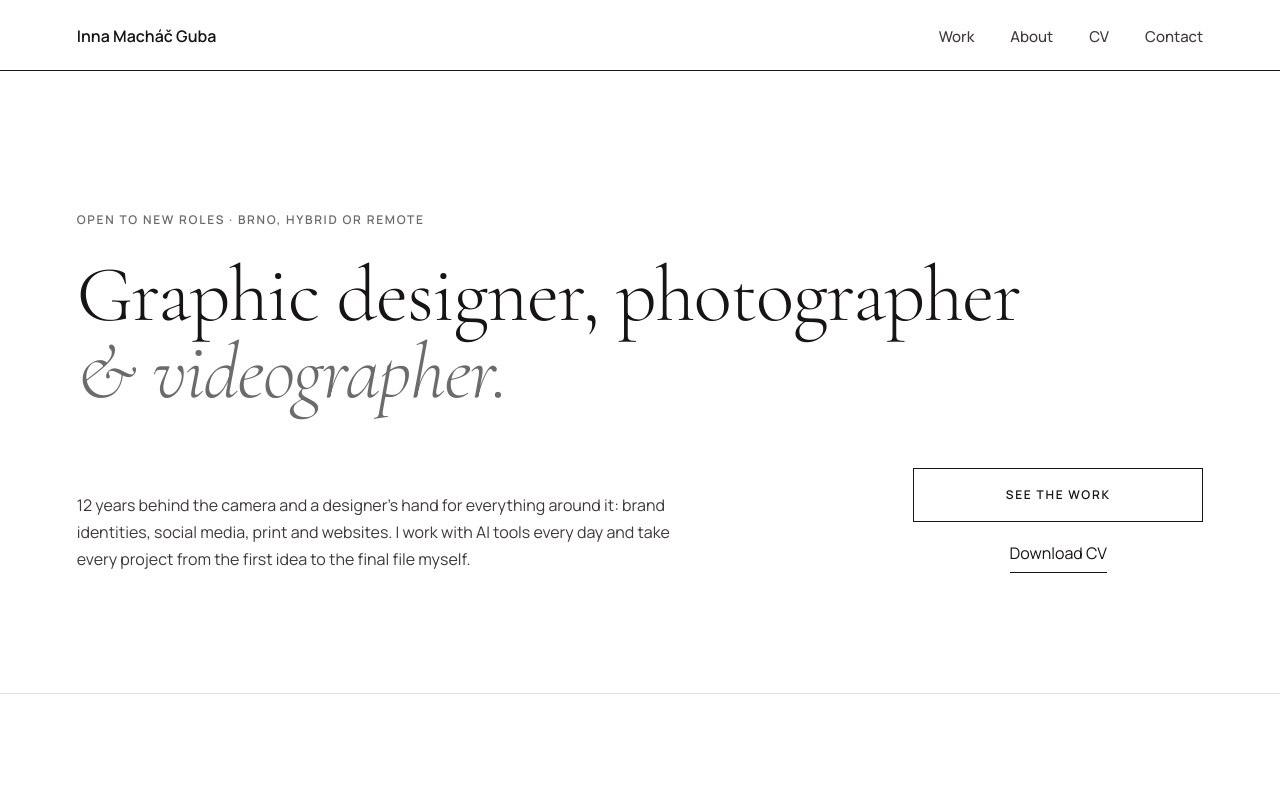
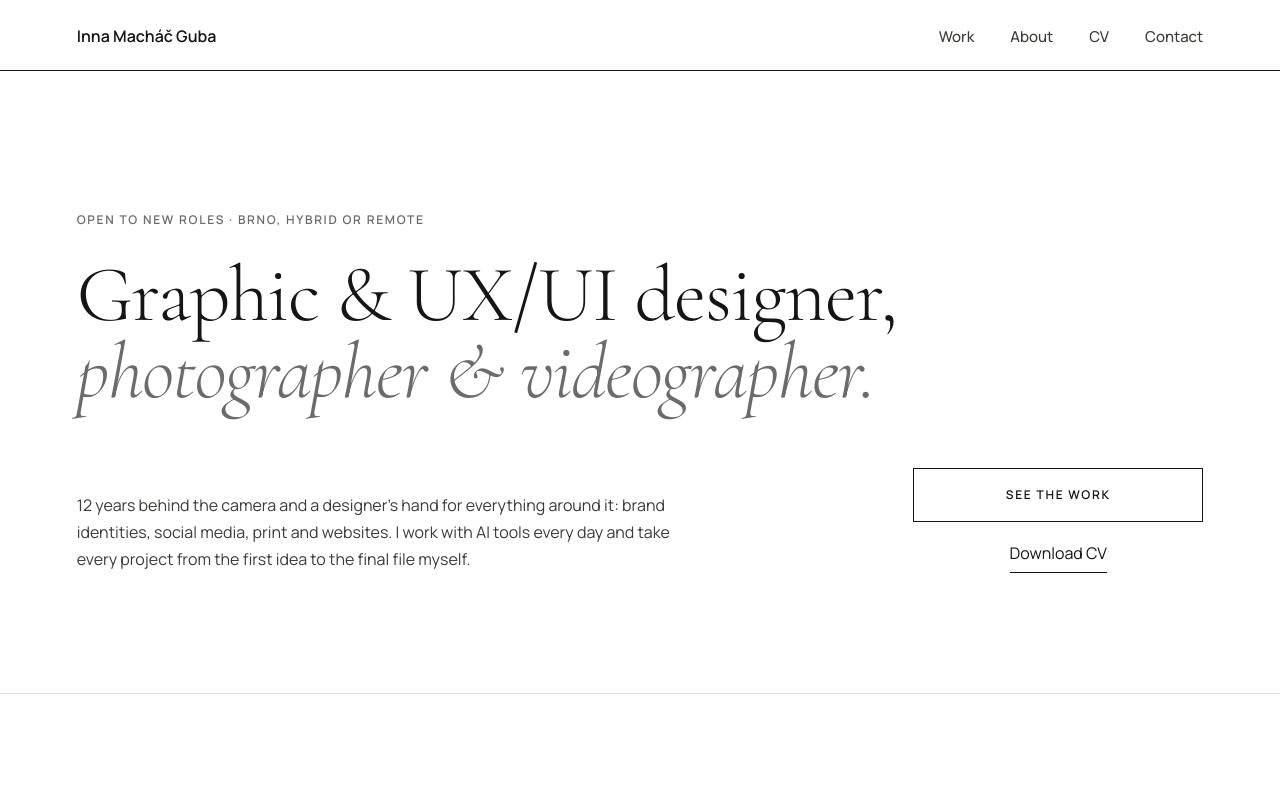
Before and after one commit to imgcode-art/innaguba-portfolio, a plain HTML site: page index.html in a window 1280 px wide. Shown: the top 787 px of the page. Drawn offline with Linux system fonts and the light colour scheme.

Commit message:
Add UX/UI to the hero, page title and CV (title + profile line)
Co-Authored-By: Claude Opus 5.5 <noreply@anthropic.com>

```diff
--- a/index.html
+++ b/index.html
@@ -3,13 +3,13 @@
 <head>
 <meta charset="utf-8">
 <meta name="viewport" content="width=device-width, initial-scale=1, viewport-fit=cover">
-<title>Inna Macháč Guba — Graphic designer, photographer &amp; videographer</title>
+<title>Inna Macháč Guba — Graphic &amp; UX/UI designer, photographer &amp; videographer</title>
 <meta name="description" content="Portfolio of Inna Macháč Guba: brand identities, graphic design, photography, video, social media content and websites. Brno, hybrid or remote.">
 <link rel="canonical" href="https://portfolio.innaguba.com/">
 <meta name="author" content="Inna Macháč Guba">
 <meta property="og:type" content="website">
 <meta property="og:url" content="https://portfolio.innaguba.com/">
-<meta property="og:title" content="Inna Macháč Guba — Graphic designer, photographer &amp; videographer">
+<meta property="og:title" content="Inna Macháč Guba — Graphic &amp; UX/UI designer, photographer &amp; videographer">
 <meta property="og:description" content="Brand, graphic design, photography, video, social media and websites.">
 <meta property="og:image" content="https://portfolio.innaguba.com/assets/img/og/innaguba.jpg">
 <meta property="og:image:width" content="1200">
@@ -23,7 +23,7 @@
 <link rel="stylesheet" href="assets/css/main.css?v=42">
 <link rel="stylesheet" href="assets/css/portfolio.css?v=19">
 <script>document.documentElement.classList.add('js')</script>
-<script type="application/ld+json">{"@context":"https://schema.org","@type":"Person","name":"Inna Macháč Guba","jobTitle":"Graphic designer, photographer and videographer","url":"https://portfolio.innaguba.com/","image":"https://portfolio.innaguba.com/assets/img/portrait.webp","email":"mailto:innaguba@seznam.cz","address":{"@type":"PostalAddress","addressLocality":"Brno","addressCountry":"CZ"},"knowsLanguage":["en","cs","uk","ru"],"knowsAbout":["Graphic design","Brand identity","Photography","Video production","Social media content","AI tools","Web design","UX/UI"],"sameAs":["https://www.linkedin.com/in/inna-mach%C3%A1%C4%8D-guba/","https://www.behance.net/innaguba","https://github.com/imgcode-art","https://design.innaguba.com/"]}</script>
+<script type="application/ld+json">{"@context":"https://schema.org","@type":"Person","name":"Inna Macháč Guba","jobTitle":"Graphic and UX/UI designer, photographer and videographer","url":"https://portfolio.innaguba.com/","image":"https://portfolio.innaguba.com/assets/img/portrait.webp","email":"mailto:innaguba@seznam.cz","address":{"@type":"PostalAddress","addressLocality":"Brno","addressCountry":"CZ"},"knowsLanguage":["en","cs","uk","ru"],"knowsAbout":["Graphic design","Brand identity","Photography","Video production","Social media content","AI tools","Web design","UX/UI"],"sameAs":["https://www.linkedin.com/in/inna-mach%C3%A1%C4%8D-guba/","https://www.behance.net/innaguba","https://github.com/imgcode-art","https://design.innaguba.com/"]}</script>
 </head>
 <body>
 <a class="skip" href="#main">Skip to content</a>
@@ -47,7 +47,7 @@
     <div class="hero-top">
       <div>
         <p class="label">Open to new roles · Brno, hybrid or remote</p>
-        <h1>Graphic designer, photographer <em class="accent">&amp;&nbsp;videographer.</em></h1>
+        <h1>Graphic &amp; UX/UI designer, <em class="accent">photographer &amp;&nbsp;videographer.</em></h1>
       </div>
     </div>
     <div class="hero-foot">
```
Also changed, not shown: 1 other file.
